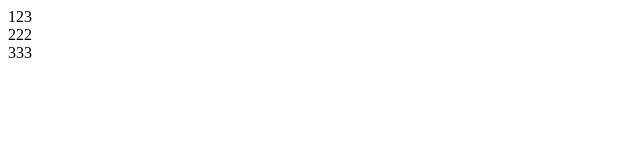
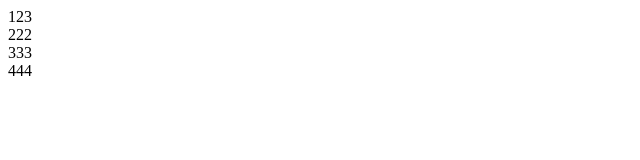
Before and after one commit to StarryHX/test, a plain HTML site: page test.html in a window 1280 px wide. Shown: the full height of the page, 0-640 px from the left. Drawn offline with nearby package versions, Linux system fonts and the light colour scheme.

Commit message:
第四个

```diff
--- a/test.html
+++ b/test.html
@@ -11,6 +11,7 @@
     <div class="box">123</div>
     <div class="box1">222</div>
     <div class="box2">333</div>
+    <div class="box3">444</div>
     <script>
         // var box=document.querySelector('.box')
         var box=$('.box')
```
